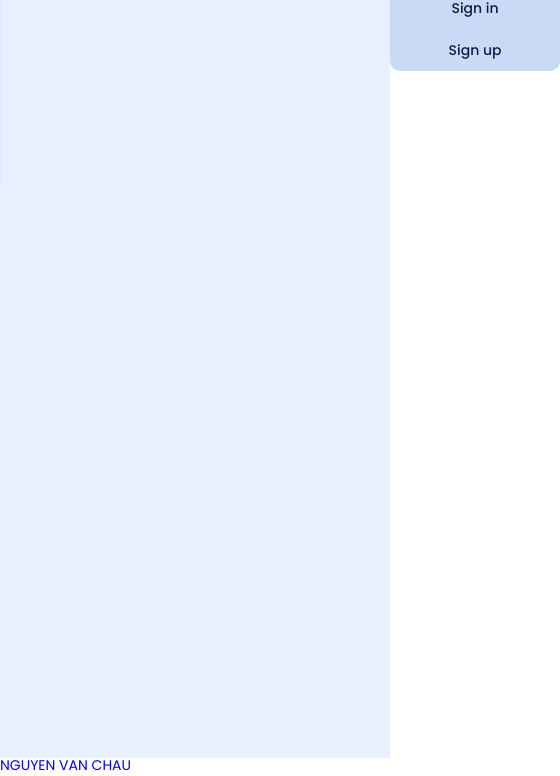
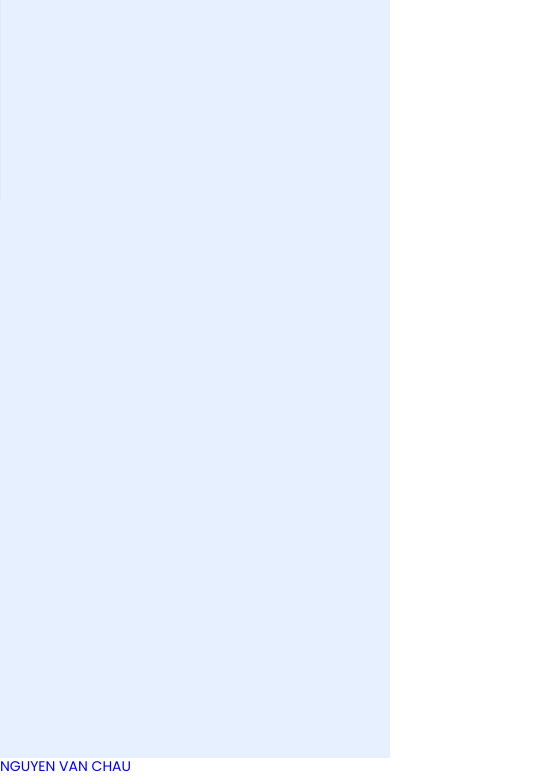
Before and after one commit to nchau85/F8-01, a plain HTML site: page index.html in a window 390 px wide. Shown: the part 86-862 px from the top of the page, 560 px wide, since content can reach past the window. Drawn offline with Linux system fonts and the light colour scheme.

Commit message:
sửa user

```diff
--- a/sass/styles.scss
+++ b/sass/styles.scss
@@ -4,6 +4,9 @@ html {
 }
 
 
+body {
+    font-size: 1.6rem;
+}
 
 * {
     box-sizing: border-box;
@@ -149,7 +152,7 @@ a:hover {
             }
 
             .account {
-                display: flex;
+                display: none;
                 flex-direction: column;
                 position: absolute;
                 width: 25%;
@@ -157,11 +160,12 @@ a:hover {
                 right: 0;
                 border-radius: 10px;
                 background-color: rgb(201 218 246);
-                transition: transform 0.5s ease;
-                transform: translateX(calc(100% + 24px));
+                // transition: transform 0.5s ease;
+                // transform: translateX(calc(100% + 24px));
 
                 &:has(+ .mobile-user:hover) {
-                    transform: translateX(0);
+                    //transform: translateX(0);
+                    display: flex;
                 }
 
                 .btn-su,
@@ -175,7 +179,8 @@ a:hover {
                 }
 
                 &:hover {
-                    transform: translateX(0);
+                    //transform: translateX(0);
+                    display: flex;
                 }
             }
 
```
Also changed, not shown: assets/css/styles.css, 1 other file.
